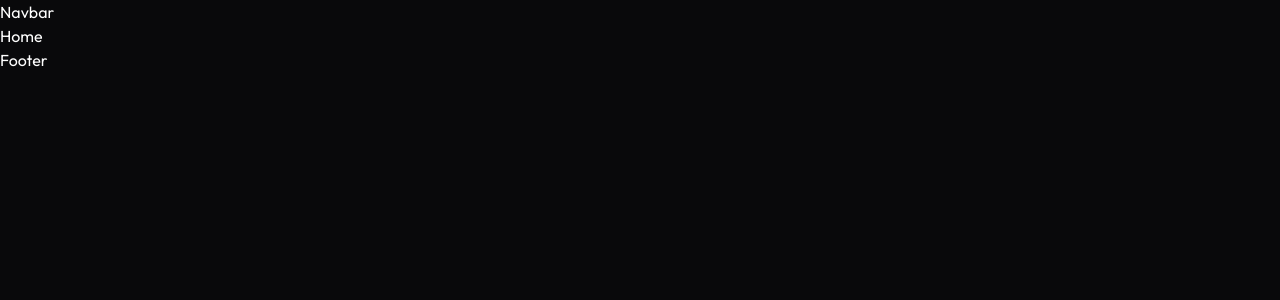
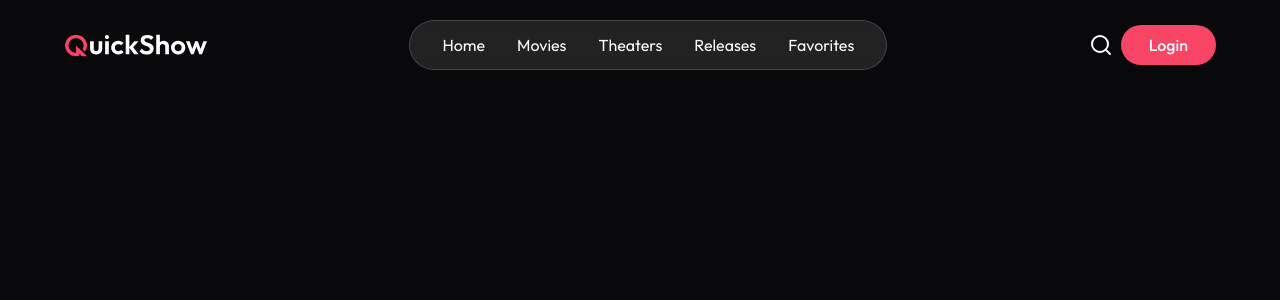
Before and after one commit to nithyaganesh-dev/QuickShow, a React (Vite) app in the folder client/: page / in a window 1280 px wide. Shown: the top 300 px of the page. Built offline with nearby package versions, Linux system fonts and the light colour scheme; no server answers.

Commit message:
Implement Navigation Bar

```diff
--- a/client/package.json
+++ b/client/package.json
@@ -10,6 +10,7 @@
     "preview": "vite preview"
   },
   "dependencies": {
+    "@clerk/clerk-react": "^5.33.0",
     "@tailwindcss/vite": "^4.1.11",
     "lucide-react": "^0.525.0",
     "react": "^19.1.0",
--- a/client/src/components/Footer.jsx
+++ b/client/src/components/Footer.jsx
@@ -3,7 +3,7 @@
 const Footer = () => {
     return (
         <div>
-            <h1>Footer</h1>
+
         </div>
     )
 }
--- a/client/src/components/Navbar.jsx
+++ b/client/src/components/Navbar.jsx
@@ -1,9 +1,57 @@
-
+import { Link, useNavigate } from "react-router-dom"
+import { assets } from "../assets/assets"
+import { SearchIcon, MenuIcon, XIcon, TicketPlus } from "lucide-react"
+import { useState } from "react"
+import { useClerk, UserButton, useUser } from "@clerk/clerk-react"
 
 const Navbar = () => {
+
+    const [isOpen, setIsOpen] = useState(false)
+    const { user } = useUser()
+    const { openSignIn } = useClerk()
+    const navigate = useNavigate()
+
     return (
-        <div>
-            <h1>Navbar</h1>
+        <div className="fixed top-0 left-0 z-50 w-full flex items-center justify-between px-6 md:px-16 lg:px-16 py-5">
+            <Link className="max-md:flex-1">
+                <img className="w-36 h-auto" src={assets.logo} alt="logo" />
+            </Link>
+
+            <div className={`max-md:absolute max-md:top-0 max-md:left-0 max-md:font-medium
+                max-md:text-lg z-50 flex flex-col md:flex-row items-center max-md:justify-center
+                gap-8 min-md:px-8 py-3 max-md:h-screen min-md:rounded-full backdrop-blur
+              bg-black/70 md:bg-white/10 md:border border-gray-300/20 overflow-hidden
+                transition-[width] duration-300 ${isOpen ? 'max-md:w-full' : 'max-md:w-0'}`}>
+                <XIcon onClick={() => setIsOpen(!isOpen)} className="md:hidden absolute top-6 right-6 w-6 h-6 cursor-pointer" />
+
+                <Link onClick={() => { scrollTo(0, 0), setIsOpen(false) }} to="/">Home</Link>
+                <Link onClick={() => { scrollTo(0, 0), setIsOpen(false) }} to="/movies">Movies</Link>
+                <Link onClick={() => { scrollTo(0, 0), setIsOpen(false) }} to="/">Theaters</Link>
+                <Link onClick={() => { scrollTo(0, 0), setIsOpen(false) }} to="/">Releases</Link>
+                <Link onClick={() => { scrollTo(0, 0), setIsOpen(false) }} to="/favorite">Favorites</Link>
+            </div>
+
+            <div className="flex items-center gap-2">
+                <SearchIcon className="max-md:hidden w-6 h-6 cursor-pointer" />
+                {
+                    !user ? (
+                        <button onClick={openSignIn} className="px-4 py-1 sm:px-7 sm:py-2 bg-primary
+                        hover:bg-primary-dull transition rounded-full font-medium
+                        cursor-pointer">Login</button>
+                    ) : (
+                        <UserButton>
+                            <UserButton.MenuItems>
+                                <UserButton.Action label="My Bookings"
+                                    labelIcon={<TicketPlus width={15} />}
+                                    onClick={() => navigate('my-bookings')} />
+                            </UserButton.MenuItems>
+                        </UserButton>
+                    )
+                }
+
+            </div>
+
+            <MenuIcon onClick={() => setIsOpen(!isOpen)} className="max-md:ml-4 md:hidden w-8 h-8 cursor-pointer" />
         </div>
     )
 }
--- a/client/src/main.jsx
+++ b/client/src/main.jsx
@@ -2,9 +2,18 @@
 import './index.css'
 import App from './App.jsx'
 import { BrowserRouter } from "react-router-dom"
+import { ClerkProvider } from '@clerk/clerk-react'
+
+const PUBLISHABLE_KEY = import.meta.env.VITE_CLERK_PUBLISHABLE_KEY
+
+if (!PUBLISHABLE_KEY) {
+  throw new Error('Missing Publishable Key')
+}
 
 createRoot(document.getElementById('root')).render(
-  <BrowserRouter>
-    <App />
-  </BrowserRouter>,
+  <ClerkProvider publishableKey={PUBLISHABLE_KEY}>
+    <BrowserRouter>
+      <App />
+    </BrowserRouter>
+  </ClerkProvider>,
 )
--- a/client/src/pages/Home.jsx
+++ b/client/src/pages/Home.jsx
@@ -3,7 +3,7 @@
 const Home = () => {
   return (
     <div>
-      <h1>Home</h1>
+
     </div>
   )
 }
```
Also changed, not shown: 2 other files (tests, documents, lock files or other folders).
